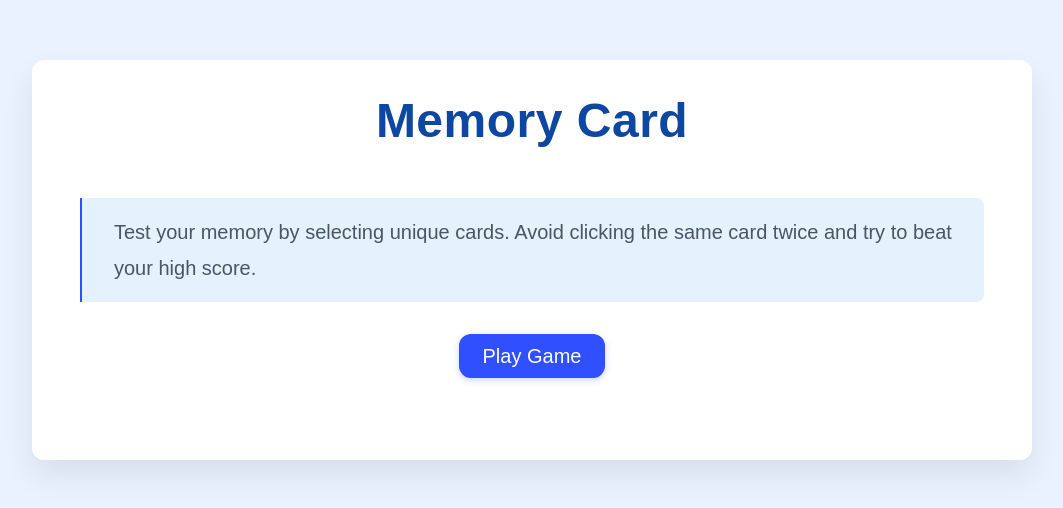
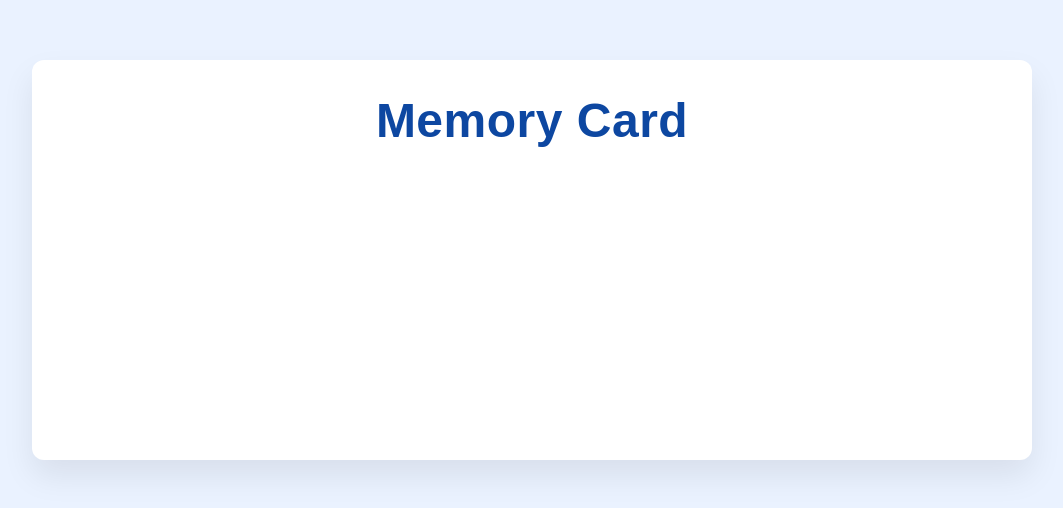
Before and after one commit to catalinbroinas/memory-card, a React (Vite) app: page / in a window 1280 px wide. Shown: the part 140-648 px from the top of the page, without its empty margins (108-1171 px from the left). Built offline with nearby package versions, Linux system fonts and the light colour scheme.

Commit message:
feat(GameScreen): add GameScreen component

```diff
--- a/src/react/components/features/Game/Game.jsx
+++ b/src/react/components/features/Game/Game.jsx
@@ -1,11 +1,11 @@
-import StartScreen from "./StartScreen/StartScreen";
+import GameScreen from "./GameScreen/GameScreen";
 
 function Game() {
   return (
     <section className="game">
       <h1 className="game__title">Memory Card</h1>
 
-      <StartScreen />
+      <GameScreen />
     </section>
   );
 }
--- /dev/null
+++ b/src/react/components/features/Game/GameScreen/GameScreen.jsx
@@ -0,0 +1,10 @@
+
+function GameScreen() {
+  return (
+    <section className="game-screen">
+      <h2 className="visually-hidden">Play game</h2>
+    </section>
+  );
+}
+
+export default GameScreen;
```
